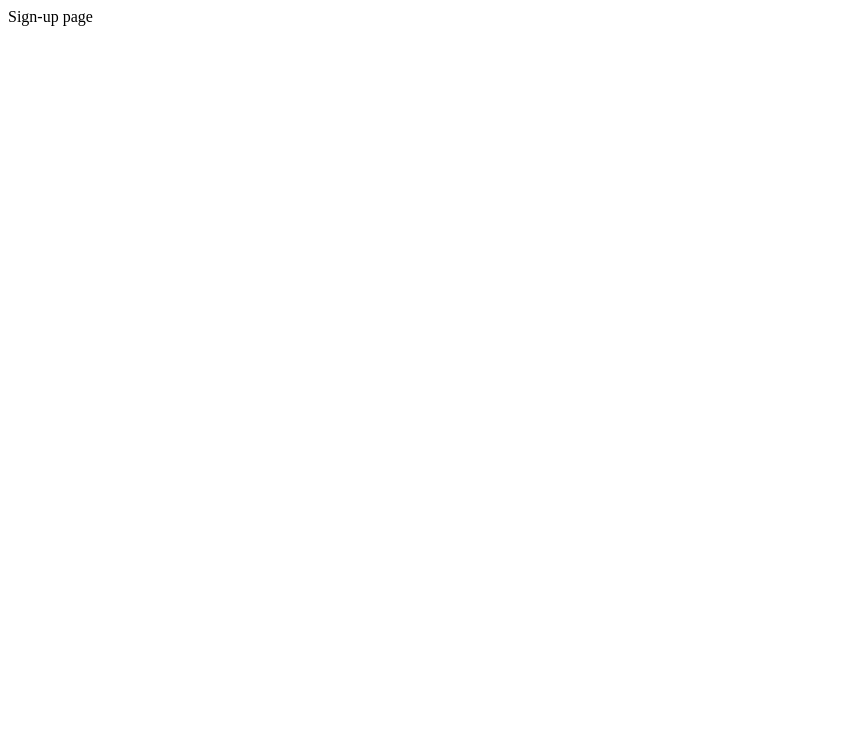
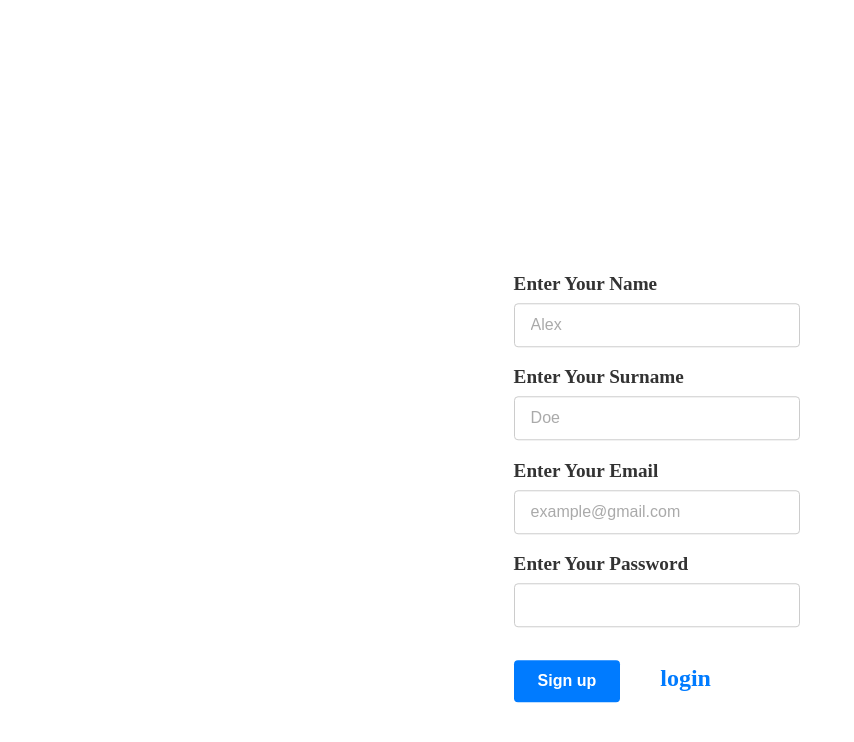
Before and after one commit to Parle648/online-chat, a React (Vite) app in the folder apps/client/: page /auth/sign-up in a window 1280 px wide. Shown: the top 742 px of the page, without its empty margins (0-854 px from the left). Built offline with nearby package versions, Linux system fonts and the light colour scheme.

Commit message:
+ Create sign-up form UI

```diff
--- a/apps/client/src/app/App.tsx
+++ b/apps/client/src/app/App.tsx
@@ -1,9 +1,9 @@
 import { BrowserRouter, Route, Routes } from "react-router-dom";
 import Main from "../pages/Main";
-import SignUp from "../pages/SignUp";
 import Login from "../pages/Login";
 import { Provider } from "react-redux";
 import { appStore } from "./store";
+import SignUp from "../pages/SignUp";
 
 function App() {
   return (
--- a/apps/client/src/features/LoginForm/LoginForm.tsx
+++ b/apps/client/src/features/LoginForm/LoginForm.tsx
@@ -1,5 +1,6 @@
 import Button from "../../shared/UI/Button/Button.tsx";
 import Input from "../../shared/UI/Input/Input.tsx";
+import LinkElem from "../../shared/UI/Link/Link.tsx";
 import styles from "./styles/login.module.scss";
 
 const LoginForm = () => {
@@ -13,6 +14,7 @@ const LoginForm = () => {
       <Input title={"enter your password"} placeholder={""} name={"password"} />
       <br />
       <Button type={"submit"}>Login</Button>
+      <LinkElem path="/auth/sign-up">sign up</LinkElem>
     </form>
   );
 };
--- /dev/null
+++ b/apps/client/src/features/signUpForm/SignUpForm.tsx
@@ -0,0 +1,28 @@
+import Button from "../../shared/UI/Button/Button";
+import Input from "../../shared/UI/Input/Input";
+import styles from "./styles/signUp.module.scss";
+import LinkElem from "../../shared/UI/Link/Link";
+
+const SignUpForm = () => {
+  return (
+    <form className={styles.form}>
+      <Input title={"enter your name"} placeholder={"Alex"} name={"name"} />
+      <Input
+        title={"enter your surname"}
+        placeholder={"Doe"}
+        name={"surname"}
+      />
+      <Input
+        title={"enter your email"}
+        placeholder={"example@gmail.com"}
+        name={"email"}
+      />
+      <Input title={"enter your password"} placeholder={""} name={"password"} />
+      <br />
+      <Button type={"submit"}>Sign up</Button>
+      <LinkElem path="/auth/login">login</LinkElem>
+    </form>
+  );
+};
+
+export default SignUpForm;
--- /dev/null
+++ b/apps/client/src/features/signUpForm/styles/signUp.module.scss
@@ -0,0 +1,7 @@
+.form {
+  width: 20%;
+  margin: 0px auto;
+  position: relative;
+  top: 5vh;
+  transform: translate(0, 50%);
+}
--- a/apps/client/src/pages/SignUp.tsx
+++ b/apps/client/src/pages/SignUp.tsx
@@ -1,5 +1,11 @@
+import SignUpForm from "../features/signUpForm/SignUpForm";
+
 const SignUp = () => {
-  return <main>Sign-up page</main>;
+  return (
+    <main>
+      <SignUpForm />
+    </main>
+  );
 };
 
 export default SignUp;
--- /dev/null
+++ b/apps/client/src/shared/UI/Link/Link.tsx
@@ -0,0 +1,12 @@
+import { Link } from "react-router-dom";
+import styles from "./styles/link.module.scss";
+
+const LinkElem = ({ path, children }: { path: string; children: string }) => {
+  return (
+    <Link className={styles.link} to={path}>
+      {children}
+    </Link>
+  );
+};
+
+export default LinkElem;
--- /dev/null
+++ b/apps/client/src/shared/UI/Link/styles/link.module.scss
@@ -0,0 +1,20 @@
+.link {
+  margin-left: 40px;
+  font-size: 24px;
+  color: #007bff;
+  text-decoration: none;
+  font-weight: bold;
+
+  &:hover {
+    color: #0056b3;
+    text-decoration: underline;
+  }
+
+  &:active {
+    color: #003580;
+  }
+
+  &:visited {
+    color: #6c757d;
+  }
+}
```
